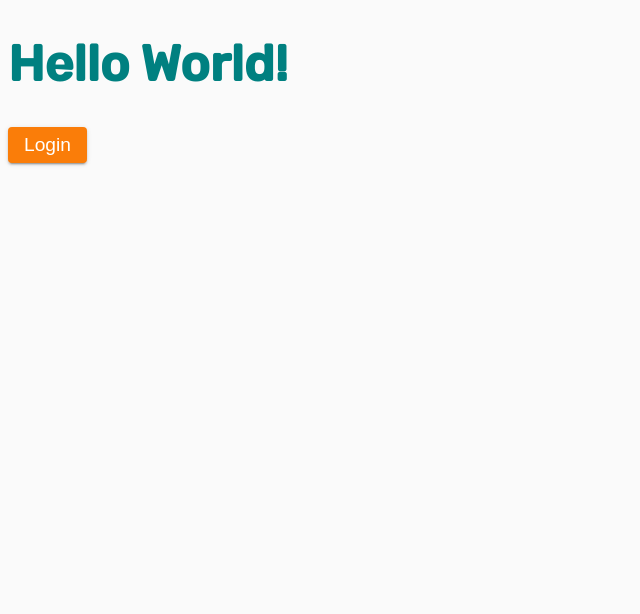
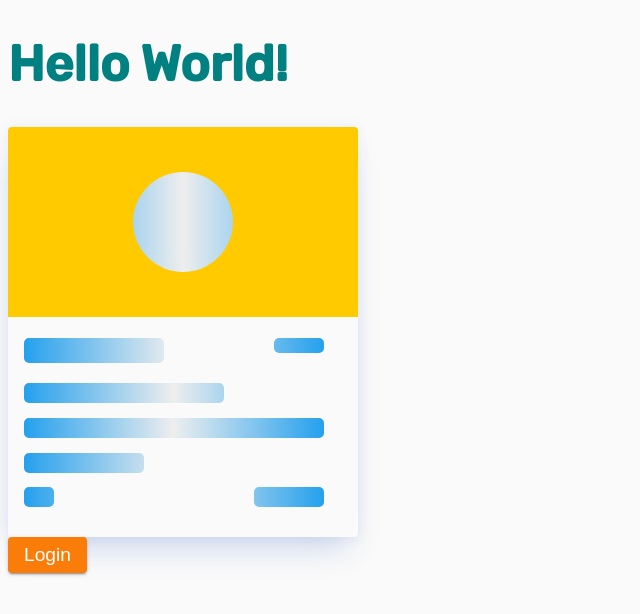
Before and after one commit to novellito/snooOrganizer, a Next.js app: page / in a window 1280 px wide. Shown: the top 614 px of the page, without its empty margins (0-640 px from the left). Built offline with nearby package versions, Linux system fonts and the light colour scheme.

Commit message:
create postcard loader

```diff
--- a/src/components/LandingPage.tsx
+++ b/src/components/LandingPage.tsx
@@ -1,5 +1,5 @@
 // import styled from 'styled-components';
-import { useEffect, useState, useCallback } from 'react';
+import React, { useEffect, useState, useCallback } from 'react';
 import Button from './Button';
 import btoa from 'btoa';
 import {
@@ -12,6 +12,7 @@ import { AuthURLParams } from '../types/types';
 import { useDispatch } from 'react-redux';
 import Router from 'next/router';
 import { login } from '../store/actions';
+import PostCardLoader from './Loaders/PostCardLoader';
 
 // const AuthenticateWrapper = styled.button`
 //   color: teal;
@@ -116,8 +117,8 @@ export const LandingPage: React.FC = () => {
 
   return (
     <div>
-      {isLoading ? <h1>isLoading</h1> : <></>}
-      {/* <Button click={() => {}} text="Login" bgColor="primary"></Button> */}
+      {/* {isLoading ? <Loader loaderType={'circle'} /> : <></>} */}
+      <PostCardLoader />
       <Button
         click={() => generateAuthWindow()}
         text="Login"
--- /dev/null
+++ b/src/components/Loaders/PostCardLoader.tsx
@@ -0,0 +1,72 @@
+import styled from 'styled-components';
+
+import React, { useEffect, useState } from 'react';
+import { getRandomColor, SNOO_BLUE } from '../../constants/colors';
+import ContentLoader from 'react-content-loader';
+
+const PostCardLoaderWrapper = styled.div`
+  width: 350px;
+  border-radius: 4px;
+  box-shadow: 0 0 0.8rem 0.1rem rgba(15, 72, 179, 0.06),
+    0 20px 30px -10px rgba(15, 72, 179, 0.2);
+  transform-origin: left center;
+
+  .header {
+    height: 190px;
+    border-top-left-radius: inherit;
+    border-top-right-radius: inherit;
+    text-align: center;
+    svg {
+      height: inherit;
+    }
+  }
+
+  .content {
+    padding: 16px 16px 0;
+    overflow: hidden;
+    min-height: 130px;
+  }
+
+  .action {
+    padding: 0 16px 20px;
+    height: 50px;
+    svg {
+      height: inherit;
+    }
+  }
+`;
+const rectangleRadius = {
+  rx: '5',
+  ry: '5'
+};
+export const PostCardLoader = (props) => {
+  const [bGColor, setBGColor] = useState<{ backgroundColor: string }>();
+  useEffect(() => {
+    setBGColor({ backgroundColor: getRandomColor() });
+  }, []);
+  return (
+    <PostCardLoaderWrapper {...props}>
+      <div className="header" style={bGColor}>
+        <ContentLoader backgroundColor={SNOO_BLUE}>
+          <circle cx="50%" cy="50%" r="50" />
+        </ContentLoader>
+      </div>
+      <div className="content">
+        <ContentLoader backgroundColor={SNOO_BLUE}>
+          <rect x="0" y="5" {...rectangleRadius} width="140" height="25" />
+          <rect x="250" y="5" {...rectangleRadius} width="50" height="15" />
+          <rect x="0" y="50" {...rectangleRadius} width="200" height="20" />
+          <rect x="0" y="85" {...rectangleRadius} width="300" height="20" />
+          <rect x="0" y="120" {...rectangleRadius} width="120" height="20" />
+        </ContentLoader>
+      </div>
+      <div className="action">
+        <ContentLoader backgroundColor={SNOO_BLUE}>
+          <rect x="0" y="0" {...rectangleRadius} width="30" height="20" />
+          <rect x="230" y="0" {...rectangleRadius} width="70" height="20" />
+        </ContentLoader>
+      </div>
+    </PostCardLoaderWrapper>
+  );
+};
+export default PostCardLoader;
```
